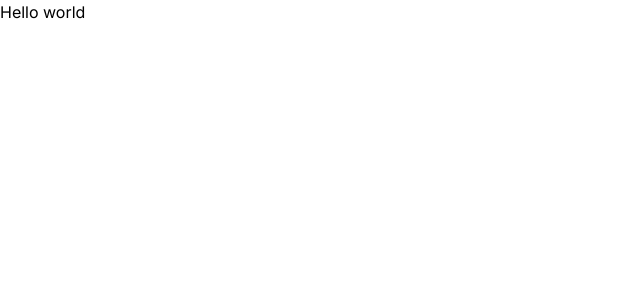
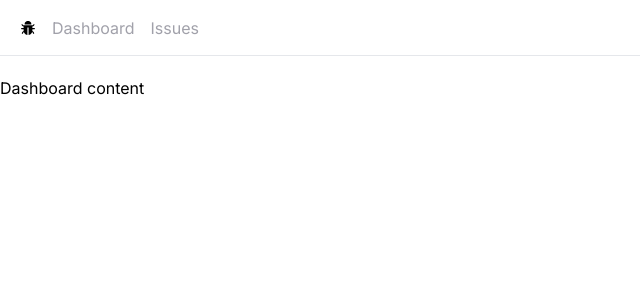
Before and after one commit to b1tburn3r20/mosh-issue-tracker, a Next.js app: page / in a window 1280 px wide. Shown: the top 300 px of the page, without its empty margins (0-640 px from the left). Built offline with nearby package versions, Linux system fonts and the light colour scheme.

Commit message:
Added simple navbar

```diff
--- /dev/null
+++ b/app/NavBar.tsx
@@ -0,0 +1,24 @@
+import React from 'react'
+import Link from 'next/link'
+import { AiFillBug } from 'react-icons/ai'
+
+const NavBar = () => {
+    const links = [
+        {name: "Dashboard", href: "/"},
+        {name: "Issues", href: "/issues"}
+    ]
+
+
+  return (
+    <nav className='flex space-x-4 border-b h-14 items-center mb-5 px-5'>
+        <Link href="/">
+            <AiFillBug />
+        </Link>
+        <ul className='flex space-x-4'>
+            {links.map(link => <Link key={link.href} className='text-zinc-400 hover:text-zinc-900 transition-colors' href={link.href}>{link.name}</Link>)}
+        </ul>
+    </nav>
+  )
+}
+
+export default NavBar
--- a/app/layout.tsx
+++ b/app/layout.tsx
@@ -1,7 +1,7 @@
 import './globals.css'
 import type { Metadata } from 'next'
 import { Inter } from 'next/font/google'
-
+import NavBar from './NavBar'
 const inter = Inter({ subsets: ['latin'] })
 
 export const metadata: Metadata = {
@@ -16,7 +16,12 @@ export default function RootLayout({
 }) {
   return (
     <html lang="en">
-      <body className={inter.className}>{children}</body>
+      <body className={inter.className}>
+        <NavBar />
+        <main>
+          {children}
+        </main>
+      </body>
     </html>
   )
 }
--- a/app/page.tsx
+++ b/app/page.tsx
@@ -1,5 +1,5 @@
 export default function Home() {
   return (
-    <div>Hello world</div>
+    <div>Dashboard content</div>
   )
 }
--- a/package.json
+++ b/package.json
@@ -19,6 +19,7 @@
     "postcss": "8.4.47",
     "react": "18.3.1",
     "react-dom": "18.3.1",
+    "react-icons": "^5.3.0",
     "tailwindcss": "3.4.14",
     "typescript": "5.6.3"
   }
```
Also changed, not shown: 1 other file (tests, documents, lock files or other folders).
